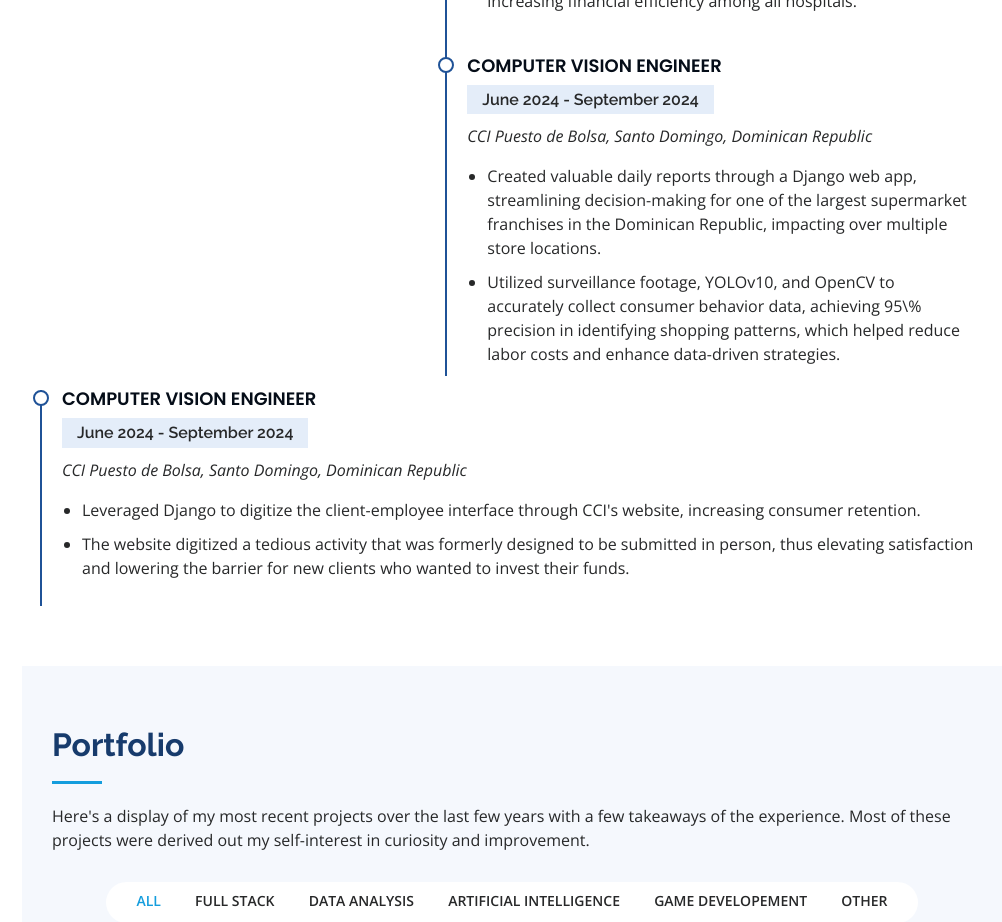
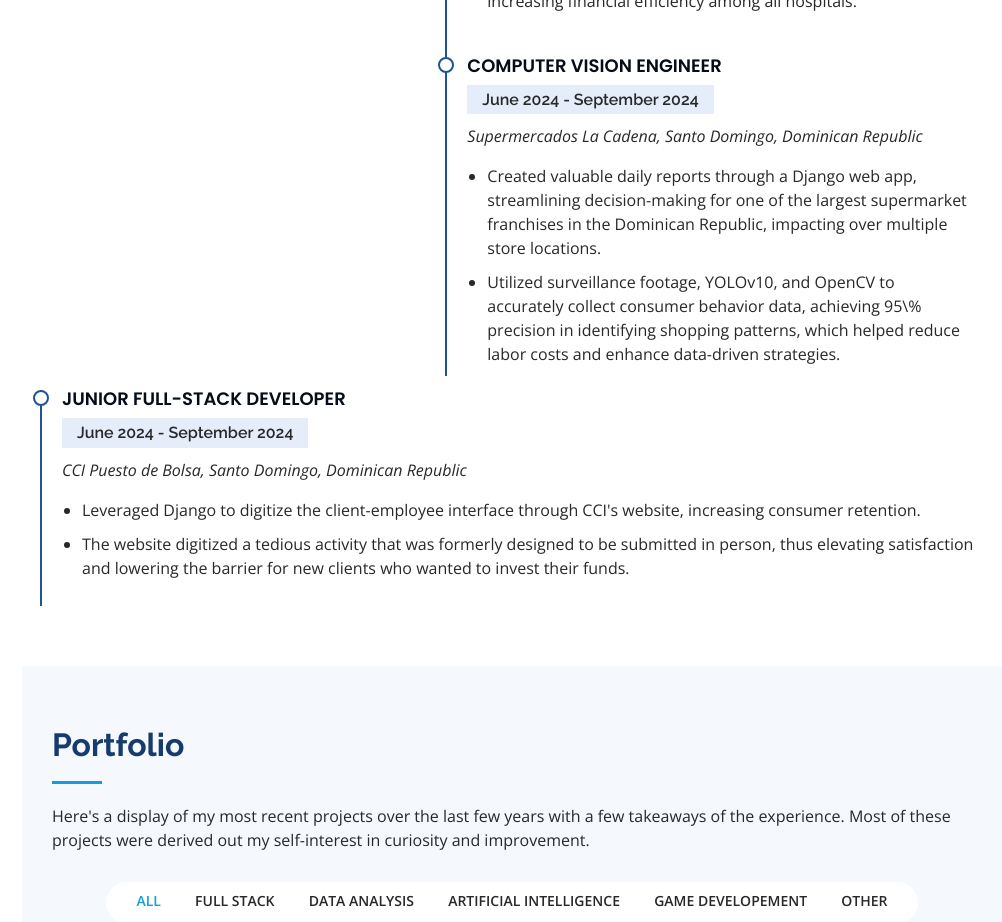
Before and after one commit to BonelessWater/BonelessWater.github.io, a plain HTML site: page index.html in a window 1280 px wide. Shown: the part 3200-4122 px from the top of the page, without its empty margins (278-1280 px from the left). Drawn offline with nearby package versions, Linux system fonts and the light colour scheme; a script that the page names is missing.

Commit message:
fixed experience

```diff
--- a/index.html
+++ b/index.html
@@ -315,7 +315,7 @@
             <div class="resume-item">
               <h4>Computer Vision Engineer</h4>
               <h5>June 2024 - September 2024</h5>
-              <p><em>CCI Puesto de Bolsa, Santo Domingo, Dominican Republic</em></p>
+              <p><em>Supermercados La Cadena, Santo Domingo, Dominican Republic</em></p>
               <ul>
                 <li>Created valuable daily reports through a Django web app, streamlining decision-making for one of the largest supermarket franchises in the Dominican Republic, impacting over multiple store locations.</li>
                 <li>Utilized surveillance footage, YOLOv10, and OpenCV to accurately collect consumer behavior data, achieving 95\% precision in identifying shopping patterns, which helped reduce labor costs and enhance data-driven strategies.</li>
@@ -323,7 +323,7 @@
             </div>
           </div>
           <div class="resume-item">
-            <h4>Computer Vision Engineer</h4>
+            <h4>Junior Full-stack Developer</h4>
             <h5>June 2024 - September 2024</h5>
             <p><em>CCI Puesto de Bolsa, Santo Domingo, Dominican Republic</em></p>
             <ul>
```
